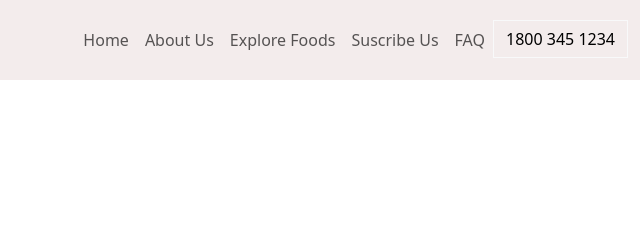
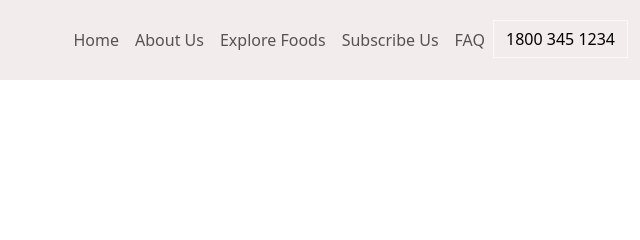
Before and after one commit to keshavMishra3/Resturant_Website, a plain HTML site: page index.html in a window 1280 px wide. Shown: the top 240 px of the page, 640-1280 px from the left. Drawn offline with nearby package versions, Linux system fonts and the light colour scheme.

Commit message:
upload project on github

```diff
--- a/index.html
+++ b/index.html
@@ -33,7 +33,7 @@
                   <a class="nav-link" href="#exploreFood">Explore Foods</a>
                 </li>
                 <li class="nav-item">
-                  <a class="nav-link " href="#suscribe">Suscribe Us</a>
+                  <a class="nav-link " href="#suscribe">Subscribe Us</a>
                 </li>
                 <li class="nav-item">
                   <a class="nav-link " href="#faq" >FAQ</a>
@@ -348,7 +348,7 @@
             <p style="color:grey">Limited Time Offer For This Month.No Credit Card Required.</p>
             <div id="suscribeOption" class="d-flex justify-content-around">
               <input type="email" placeholder="Enter Your Email Here">
-              <button type="button" class="btn btn-outline-danger">Suscribe</button>
+              <button type="button" class="btn btn-outline-danger">Subscribe</button>
             </div>
         </div>
         <div class="container-fluid socialMediaSection">
```
